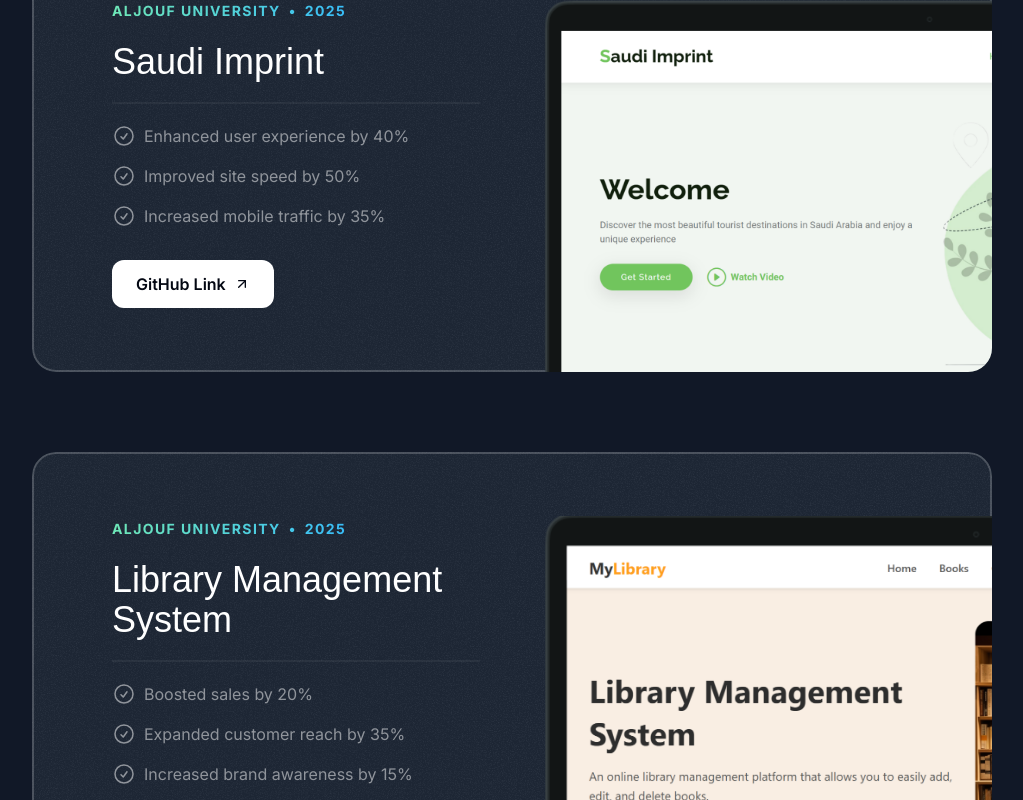
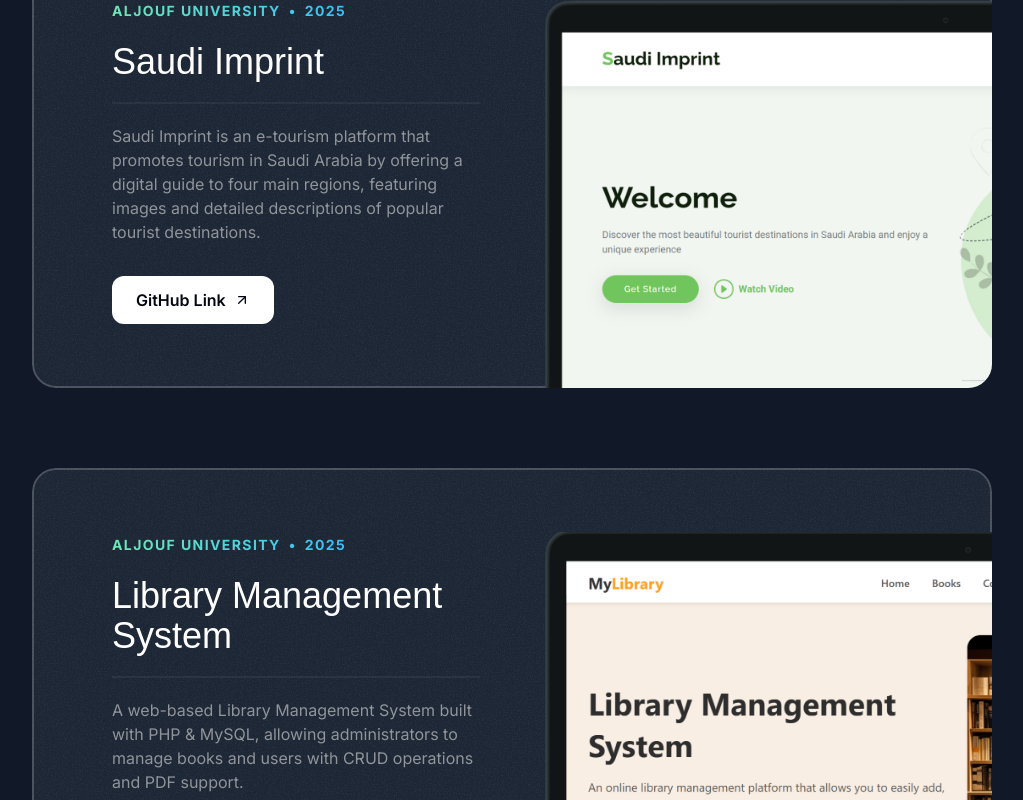
Before and after one commit to Hateeff/MyPortfolio, a Next.js app: page / in a window 1280 px wide. Shown: the part 1360-2160 px from the top of the page, without its empty margins (128-1151 px from the left). Built offline with nearby package versions, Linux system fonts and the light colour scheme; a web font is replaced by a local one.

Commit message:
update: projects description content

```diff
--- a/src/sections/Projects.tsx
+++ b/src/sections/Projects.tsx
@@ -2,9 +2,7 @@ import SaudiImprint from "@/assets/images/Saudi-imprint.png";
 import MyLibrary from "@/assets/images/mylibrary.png";
 import game from "@/assets/images/game.png";
 import Image from "next/image";
-import CheckCircleIcon from "@/assets/icons/check-circle.svg";
 import ArrowUpRightIcon from "@/assets/icons/arrow-up-right.svg";
-import grainImage from "@/assets/images/grain.jpg";
 import { SectionHeader } from "@/components/SectionHeader";
 import { Card } from "@/components/Card";
 const portfolioProjects = [
@@ -13,9 +11,7 @@ const portfolioProjects = [
     year: "2025",
     title: "Saudi Imprint",
     results: [
-      { title: "Enhanced user experience by 40%" },
-      { title: "Improved site speed by 50%" },
-      { title: "Increased mobile traffic by 35%" },
+      { title: "Saudi Imprint is an e-tourism platform that promotes tourism in Saudi Arabia by offering a digital guide to four main regions, featuring images and detailed descriptions of popular tourist destinations." },
     ],
     link: "https://github.com/Hateeff/saudi-imprint",
     image: SaudiImprint,
@@ -25,9 +21,7 @@ const portfolioProjects = [
     year: "2025",
     title: "Library Management System",
     results: [
-      { title: "Boosted sales by 20%" },
-      { title: "Expanded customer reach by 35%" },
-      { title: "Increased brand awareness by 15%" },
+      { title: "A web-based Library Management System built with PHP & MySQL, allowing administrators to manage books and users with CRUD operations and PDF support." },
     ],
     link: "https://github.com/Hateeff/Library-Management-System",
     image: MyLibrary,
@@ -37,9 +31,7 @@ const portfolioProjects = [
     year: "2026",
     title: "Tic Tac Toe AI Game",
     results: [
-      { title: "Enhanced user experience by 40%" },
-      { title: "Improved site speed by 50%" },
-      { title: "Increased mobile traffic by 35%" },
+      { title: "Tic Tac Toe game with AI opponent built using Python and CustomTkinter, featuring multiple difficulty levels and a Minimax-based AI." },
     ],
     link: "https://github.com/Hateeff/tic-tac-toe-game",
     image: game,
@@ -74,7 +66,6 @@ export const ProjectsSection = () => {
       <ul className="flex flex-col gap-4 mt-4 md:mt-5">
         {project.results.map((result, index) => (
         <li key={index} className="flex gap-2 text-sm md:text-base text-white/50">
-          <CheckCircleIcon className="size-5 md:size-6"/>
         <span>{result.title}</span>
         </li>
         ))}
```
Also changed, not shown: src/assets/icons/check-circle.svg (deleted).
